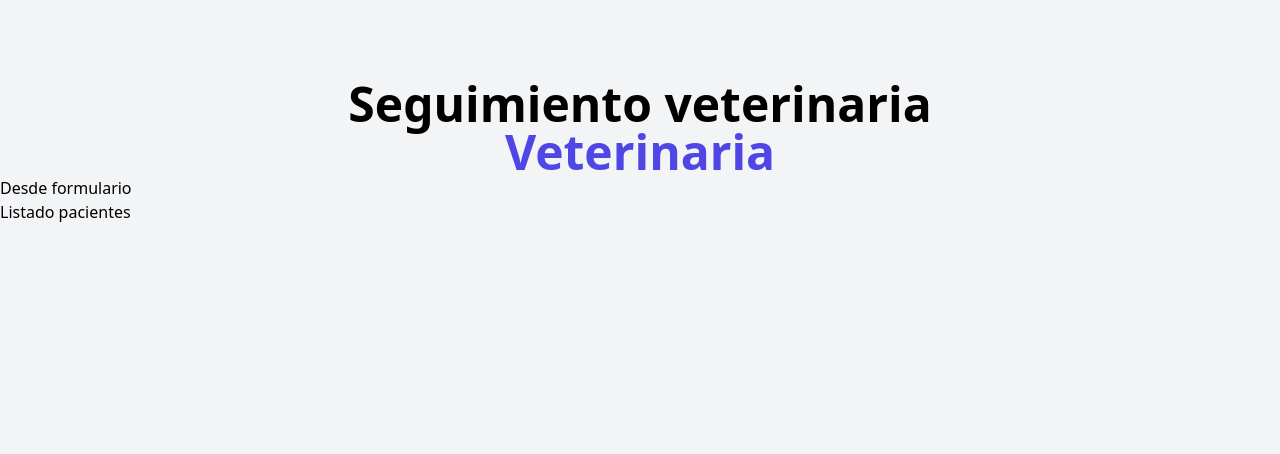
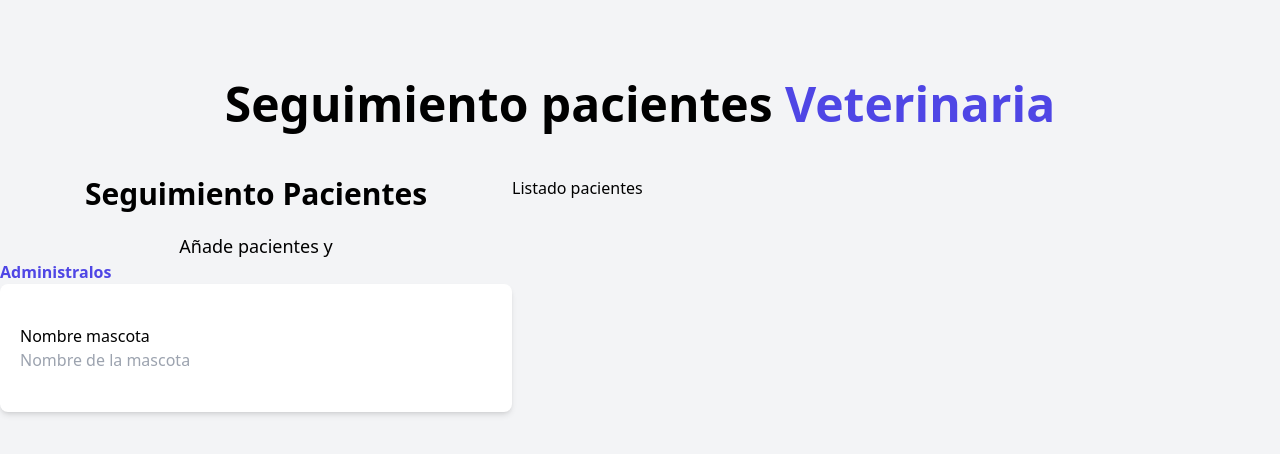
Before and after one commit to pbracciale86/onereact, a React (Vite) app: page / in a window 1280 px wide. Shown: the top 454 px of the page. Built offline with nearby package versions, Linux system fonts and the light colour scheme.

Commit message:
Dandole css con taiwlind al componente formulario

```diff
--- a/src/App.jsx
+++ b/src/App.jsx
@@ -6,8 +6,10 @@
   return (
     <div className="container mx-auto mt-20">
       <Header />
-      <Formulario/>
-      <ListadoPacientes/>
+          <div className="mt-12 md:flex">
+              <Formulario/>
+              <ListadoPacientes/>
+          </div>
     </div>
   )
 }
--- a/src/components/Formulario.jsx
+++ b/src/components/Formulario.jsx
@@ -1,7 +1,17 @@
 let Formulario = () => {
     return (
-        <h1> Desde formulario </h1>
-    )
+        <div className="md:w-1/2 lg:w-2/5">
+            <h2 className="font-black text-3xl text-center"> Seguimiento Pacientes </h2>
+            <p className="text-lg mt-5 text-center">Añade pacientes y {" "}</p>
+            <span className="text-indigo-600 font-bold">Administralos</span>
+            <form className="bg-white shadow-md rounded-lg py-10 px-5">
+                <div>
+                    <label className="block"> Nombre mascota </label>
+                    <input type="text" placeholder="Nombre de la mascota"/>
+                </div>
+            </form>
+        </div>
+        )
 }
 
 export default Formulario;
--- a/src/components/Header.jsx
+++ b/src/components/Header.jsx
@@ -1,6 +1,6 @@
 function Header () {
     return (
-        <h1 className="font-black text-5xl text-center w-1/2 mx-auto"> Seguimiento veterinaria {" "}
+        <h1 className="font-black text-5xl text-center md:w-2/3 mx-auto"> Seguimiento pacientes {" "}
             <span className="text-indigo-600">Veterinaria</span>
         </h1>
 
--- a/src/components/ListadoPacientes.jsx
+++ b/src/components/ListadoPacientes.jsx
@@ -1,7 +1,8 @@
 let ListadoPacientes = () => {
     return (
-        <h2>Listado pacientes</h2>
-    )
+        <div className="md:w-1/2 lg:w-3/5">
+            <h2>Listado pacientes</h2>
+        </div>)
 }
 
 export default ListadoPacientes;
```
